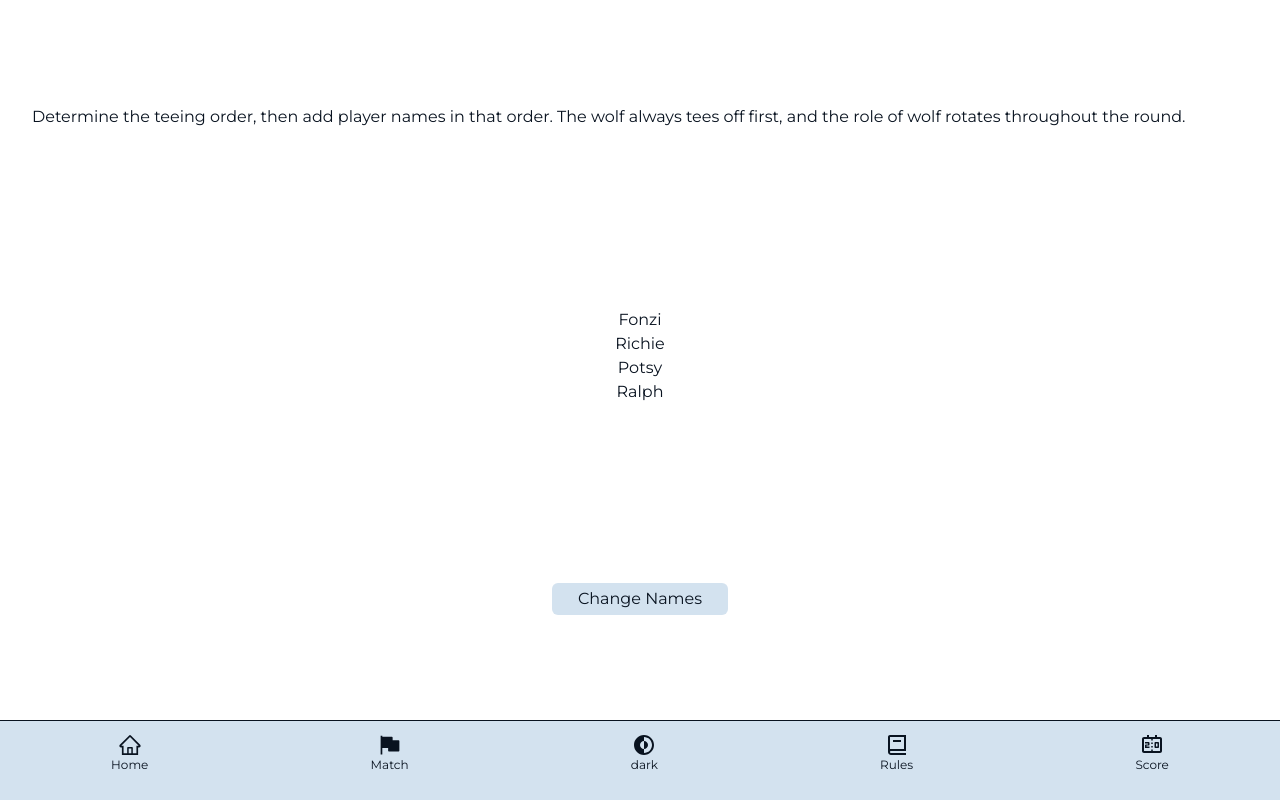
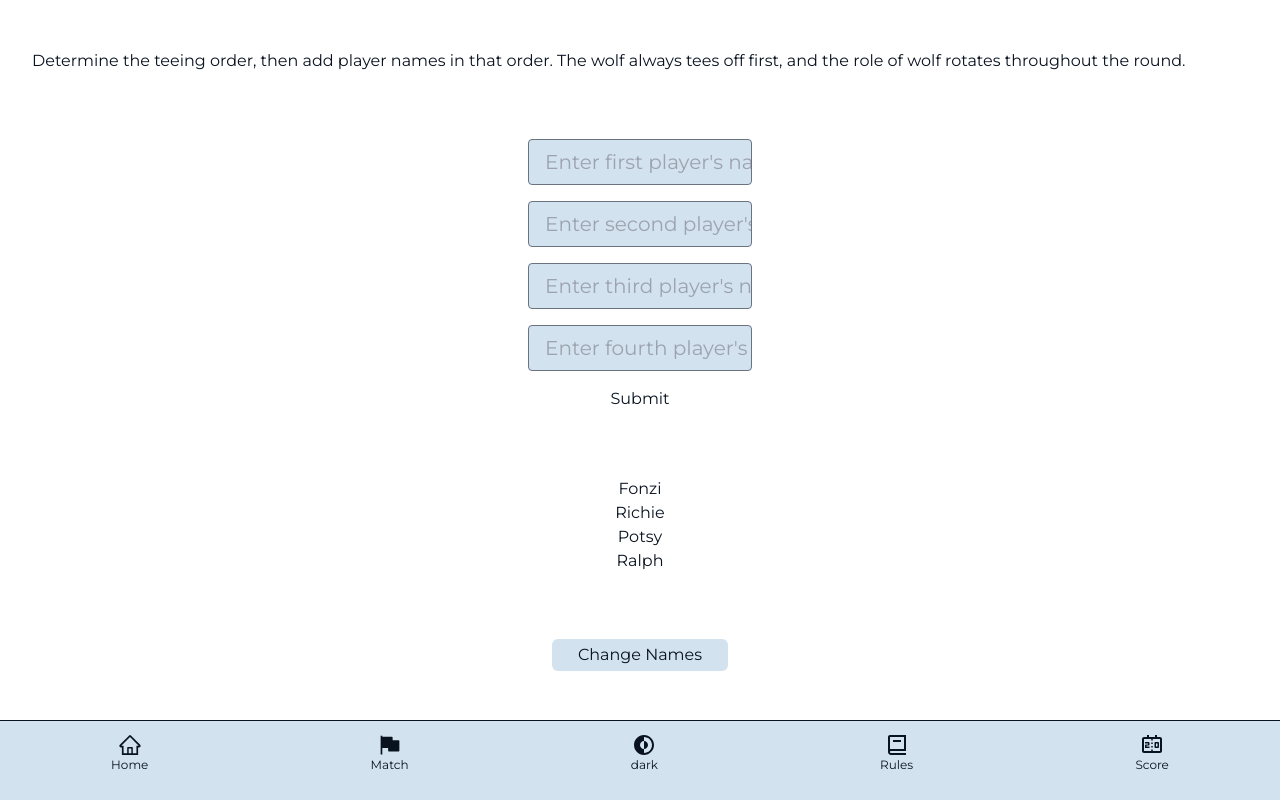
Before and after one commit to JohnStrandt/golf-games, a React (Vite) app: page /Match in a window 1280 px wide. Built offline with nearby package versions, Linux system fonts and the light colour scheme; a web font is replaced by a local one.

Commit message:
Player Names form added

```diff
--- a/src/components/Setup.jsx
+++ /dev/null
@@ -1,16 +0,0 @@
-import { Input } from "../components";
-
-const Setup = () => {
-  return (
-    <section className="flex flex-col p-2 h-[calc(100vh-80px)] justify-around bg-red-50 text-gray-800">
-      <span className="flex w-full justify-center">Hello</span>
-
-      <Input label="Player 1" />
-      <Input label="Player 2" />
-      <Input label="Player 3" />
-      <Input label="Player 4" />
-    </section>
-  );
-};
-
-export default Setup;
--- a/src/components/WolfSetup.jsx
+++ b/src/components/WolfSetup.jsx
@@ -1,13 +1,15 @@
-import { use } from "react";
+import { use, useState } from "react";
 import { MatchContext } from "../components/MatchContext";
 
 const WolfSetup = () => {
   const { matchState, setMatchState } = use(MatchContext);
 
-  const handleNamesUpdated = () => {
-    updateNames();
-    togglePlayersSet();
-  };
+  const [playerNames, setPlayerNames] = useState({
+    player1: "",
+    player2: "",
+    player3: "",
+    player4: "",
+  });
 
   const togglePlayersSet = () => {
     setMatchState((prevData) => ({
@@ -25,11 +27,21 @@ const WolfSetup = () => {
     }));
   };
 
-  const updateNames = () => {
-    updateName(1, "Fred");
-    updateName(2, "Barney");
-    updateName(3, "Wilma");
-    updateName(4, "Betty");
+  const updateNames = (e) => {
+    e.preventDefault();
+    updateName(1, playerNames.player1);
+    updateName(2, playerNames.player2);
+    updateName(3, playerNames.player3);
+    updateName(4, playerNames.player4);
+
+    togglePlayersSet();
+  };
+
+  const handleChange = (e) => {
+    const { name, value } = e.target;
+    setPlayerNames((prev) => {
+      return { ...prev, [name]: value };
+    });
   };
 
   return (
@@ -40,15 +52,46 @@ const WolfSetup = () => {
           wolf always tees off first, and the role of wolf rotates throughout
           the round.
         </p>
+        <form
+          onSubmit={updateNames}
+          className="flex flex-col gap-4 text-primary mx-auto"
+        >
+          <input
+            name="player1"
+            type="text"
+            onChange={handleChange}
+            placeholder="Enter first player's name..."
+            className="border border-gray-500 rounded w-56 py-2 pl-4 text-xl bg-base"
+          />
+          <input
+            name="player2"
+            type="text"
+            onChange={handleChange}
+            placeholder="Enter second player's name..."
+            className="border border-gray-500 rounded w-56 py-2 pl-4 text-xl bg-base"
+          />
+          <input
+            name="player3"
+            type="text"
+            onChange={handleChange}
+            placeholder="Enter third player's name..."
+            className="border border-gray-500 rounded w-56 py-2 pl-4 text-xl bg-base"
+          />
+          <input
+            name="player4"
+            type="text"
+            onChange={handleChange}
+            placeholder="Enter fourth player's name..."
+            className="border border-gray-500 rounded w-56 py-2 pl-4 text-xl bg-base"
+          />
+          <button>Submit</button>
+        </form>
         <ul>
           {matchState.players.map((player) => (
             <li key={player.id}>{player.name}</li>
           ))}
         </ul>
-        <button
-          className="bg-base w-44 py-1 rounded-md mx-auto"
-          onClick={handleNamesUpdated}
-        >
+        <button className="bg-base w-44 py-1 rounded-md mx-auto" type="submit">
           Change Names
         </button>
       </div>
--- a/src/components/index.js
+++ b/src/components/index.js
@@ -2,7 +2,6 @@ import PlayerScore from "./PlayerScore";
 import Button from "./Button";
 import NavButton from "./NavButton";
 import Input from "./Input";
-import Setup from "./Setup";
 import WolfIcon from "./WolfIcon";
 import Hole from "./Hole";
 import WolfSetup from "./WolfSetup";
@@ -14,7 +13,6 @@ export {
   Button,
   NavButton,
   Input,
-  Setup,
   WolfIcon,
   Hole,
   WolfSetup,
--- a/src/sections/Match.jsx
+++ b/src/sections/Match.jsx
@@ -6,6 +6,7 @@ import { MatchContext } from "../components/MatchContext";
 const Match = () => {
   const { matchState } = use(MatchContext);
   let ready = matchState.playersSet;
+  // update to state machine variable?
 
   return (
     <section className="flex flex-col p-2 h-[calc(100vh-80px)] justify-around bg-background">
```
